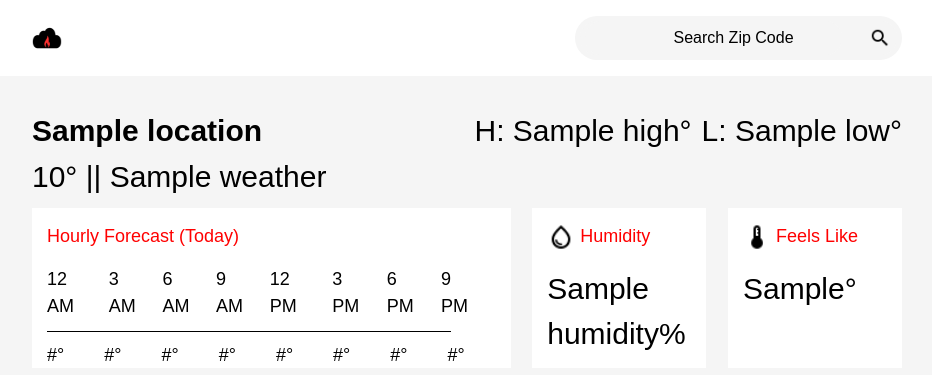
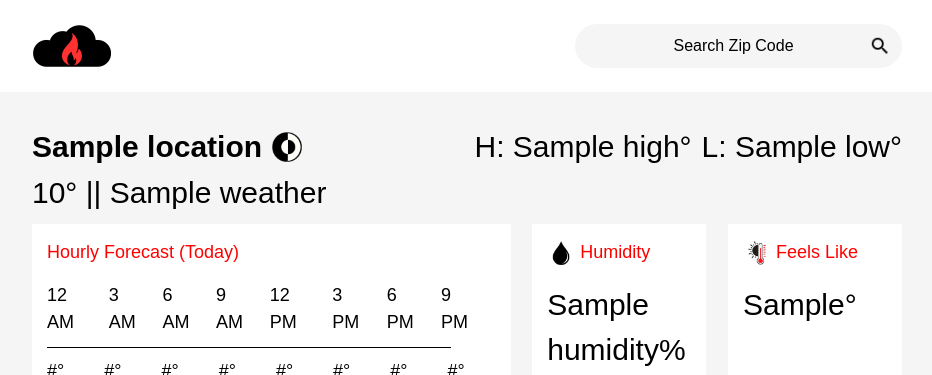
Before and after one commit to Micah779/Weatherly, a Flask app: template templates/index.html in a window 1280 px wide. Shown: the top 375 px of the page, without its empty margins (173-1105 px from the left). Run offline with Flask 3, Linux system fonts and the light colour scheme; the template is opened without the code that fills it: most values are stand-ins (such as "Sample title", 1, 10 or a date in 2020); some libraries are stand-ins or nearby versions.

Commit message:
created a light/dark mode feature

```diff
--- a/static/css/sec4.css
+++ b/static/css/sec4.css
@@ -53,12 +53,6 @@
     margin-right: 40px;
 }
 
-img {
-    width: 30px;
-    height: 30px;
-    margin-right: 5px;
-}
-
 h2 {
     font-size: 18px;
     color: red;
--- a/static/css/style.css
+++ b/static/css/style.css
@@ -58,3 +58,12 @@ input, form {
 .area-title {
     color: red;
 }
+
+.location-div {
+    display: flex;
+    flex-direction: row;
+}
+
+.location {
+    margin-right: 10px;
+}
--- a/templates/index.html
+++ b/templates/index.html
@@ -11,10 +11,14 @@
     <link rel="stylesheet" href="static/css/sec4.css">
     <link href="https://fonts.googleapis.com/css2?family=Roboto:wght@300;400;500;700&display=swap" rel="stylesheet">
 
+    <!-- Dark Mode -->
+    <link rel="stylesheet" href="static/css/dark-mode.css"> <!-- Add a separate CSS file for dark mode styles -->
+    <script src="https://code.jquery.com/jquery-3.3.1.slim.min.js" integrity="sha384-q8i/X+965DzO0rT7abK41JStQIAqVgRVzpbzo5smXKp4YfRvH+8abtTE1Pi6jizo" crossorigin="anonymous"></script>
+
 
     <title>FlameForecast</title>
 </head>
-<body>
+<body id="body">
 
     <!-- Navigation Bar -->
     <div class="sec1">
@@ -32,7 +36,12 @@
     <!-- section with location, temperatures, and weather condition -->
     <div class="sec2">
         <div class="left-side">
-            <p class="location"> {{ location }} </p>
+            <div class="location-div">
+                <p class="location"> {{ location }} </p>
+                <a id="darkModeButton" href="#">
+                    <img src="/static/media/light-dark.png" alt="light/dark" width="30" height="30">
+                </a>
+            </div>
             <div class="temp-cond">
                 <p class="temperature"> {{ temp }}° | </p>
                 <p class="condition"> | {{ weather }} </p>
@@ -41,7 +50,7 @@
 
         <div class="right-side">
             <p class="high-temp"> H: {{ high }}° </p>
-            <p calss="low-temp"> L: {{ low }}° </p>
+            <p class="low-temp"> L: {{ low }}° </p>
         </div>
     </div>
 
@@ -106,7 +115,7 @@
                         <dd class="forecast__low">{{ forecast_data["low"][loop.index0] }}°</dd>
                         <dd class="forecast__high">{{ forecast_data["high"][loop.index0] }}°</dd>
                         <dd class="forecast__humidity">
-                            <img src="/static/media/humidity.png" alt=""> {{ forecast_data["uv"][loop.index0] }}%
+                            <img class="uvImage" src="/static/media/uv.png" alt="" width="30" height="30"> {{ forecast_data["uv"][loop.index0] }}
                         </dd>
                     </div>
                 {% endfor %}
@@ -144,5 +153,32 @@
 
       <!-- google maps script -->
     <script src="https://polyfill.io/v3/polyfill.min.js?features=default"></script>
+
+    <!-- Light/Dark Mode -->
+    <script>
+        $(document).ready(function () {
+            // Check local storage for the mode and set it
+            var currentMode = localStorage.getItem('mode');
+            if (currentMode) {
+                $("#body").addClass(currentMode);
+            }
+
+            // Add a click event listener to the light-dark image button
+            $("#darkModeButton").click(function () {
+                // Toggle the dark mode class on the body element
+                $("#body").toggleClass("dark-mode");
+
+                // Store the current mode in local storage
+                var mode = $("#body").hasClass("dark-mode") ? "dark-mode" : "";
+                localStorage.setItem('mode', mode);
+
+                // Change UV image source based on dark mode state
+                var uvImage = $(".uvImage");
+                var newSrc = $("#body").hasClass("dark-mode") ? "/static/media/uv-dark.png" : "/static/media/uv.png";
+                uvImage.attr("src", newSrc);
+            });
+        });
+    </script>
+
 </body>
 </html>
```
Also changed, not shown: static/css/dark-mode.css (added, +29 -0 lines), .cache.sqlite, static/media/flameforecast.png, static/media/humidity.png, static/media/light-dark.png (added), static/media/temp.png, static/media/uv-dark.png (added), static/media/uv.png (added), 1 other file.
